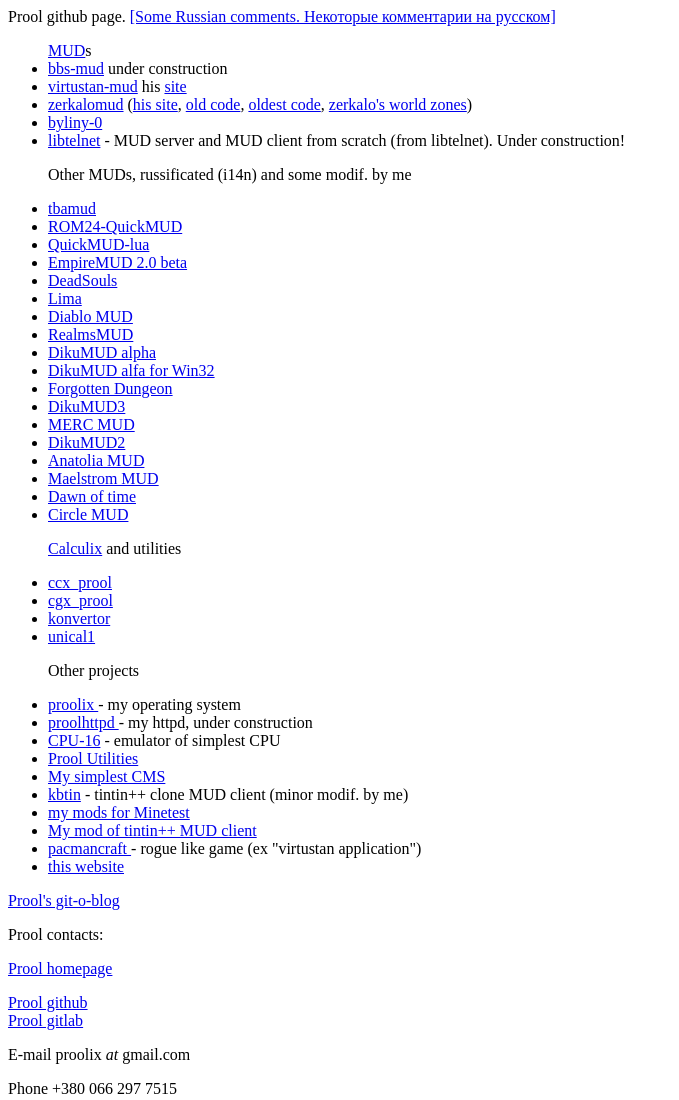
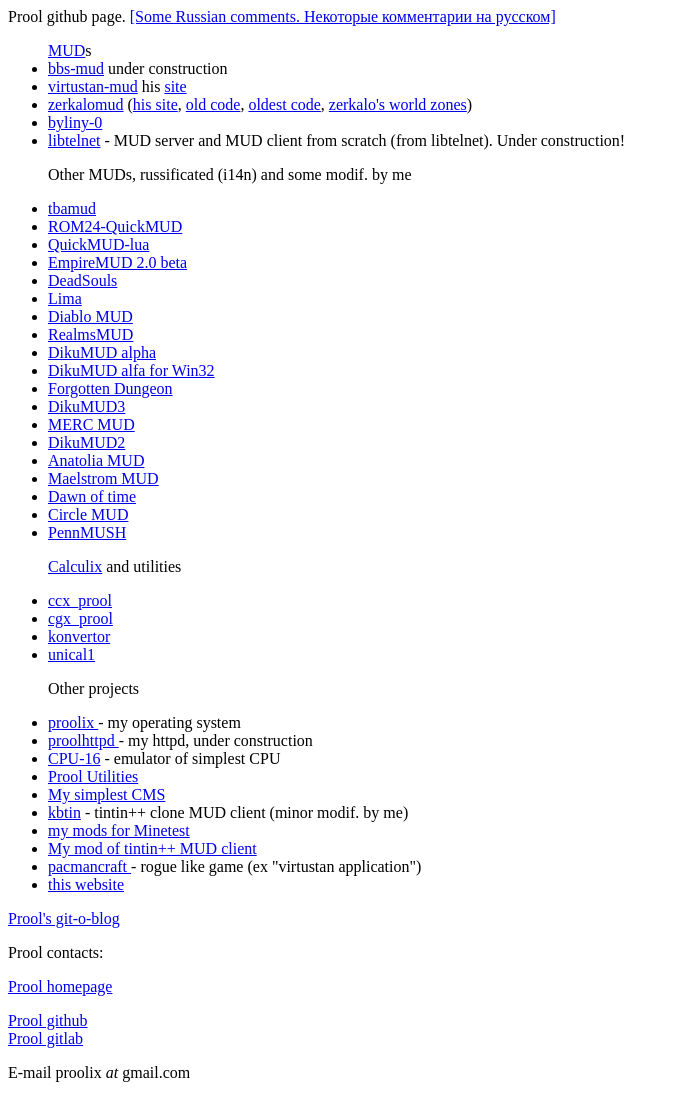
Before and after one commit to prool/prool.github.io, a plain HTML site: page index.html in a window 1280 px wide. Shown: the top 1100 px of the page, without its empty margins (0-679 px from the left). Drawn offline with Linux system fonts and the light colour scheme.

Commit message:
Update index.html

```diff
--- a/index.html
+++ b/index.html
@@ -42,6 +42,7 @@ Other MUDs, russificated (i14n) and some modif. by me
 <li><a href="https://github.com/prool/maelstrom-mud">Maelstrom MUD</a></li>
 <li><a href="https://github.com/prool/dawnoftime_1.69r">Dawn of time</a></li>
 <li><a href="https://github.com/prool/CircleMUD">Circle MUD</a></li>
+  <li><a href="https://github.com/prool/pennmush">PennMUSH</a></li>
 
 <p>
 <a href="http://www.calculix.de/">Calculix</a> and utilities
```
